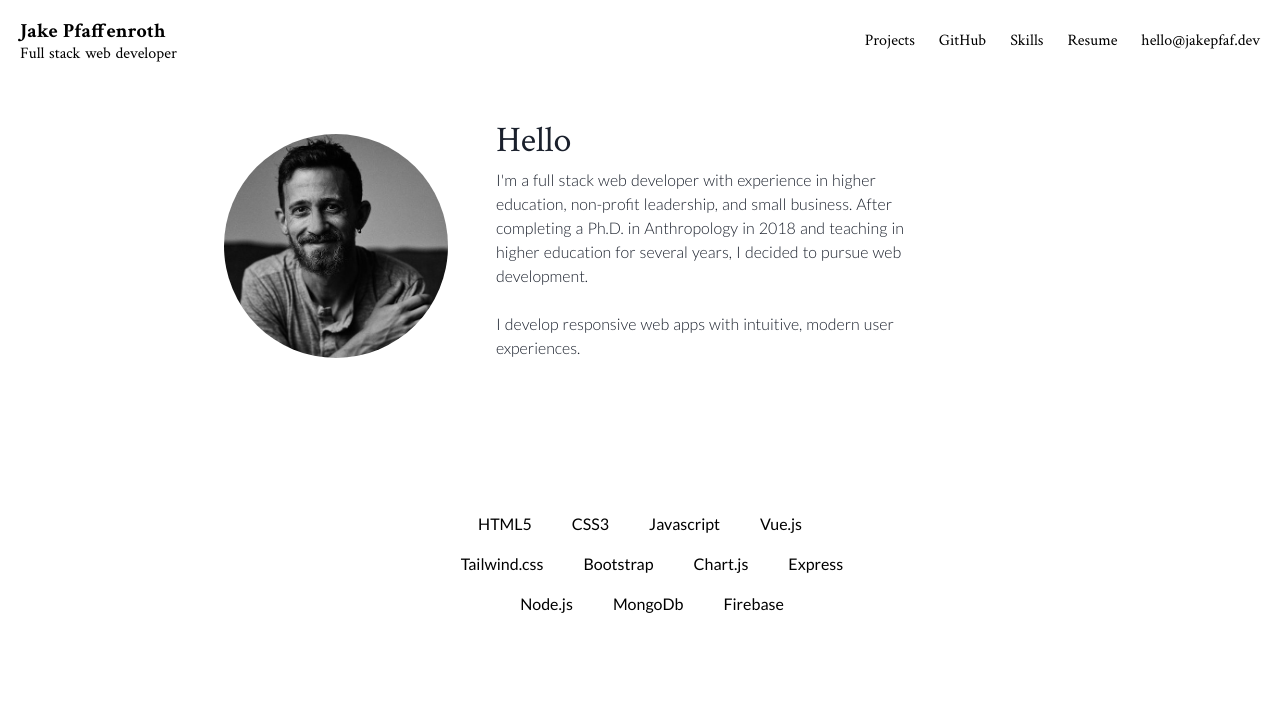
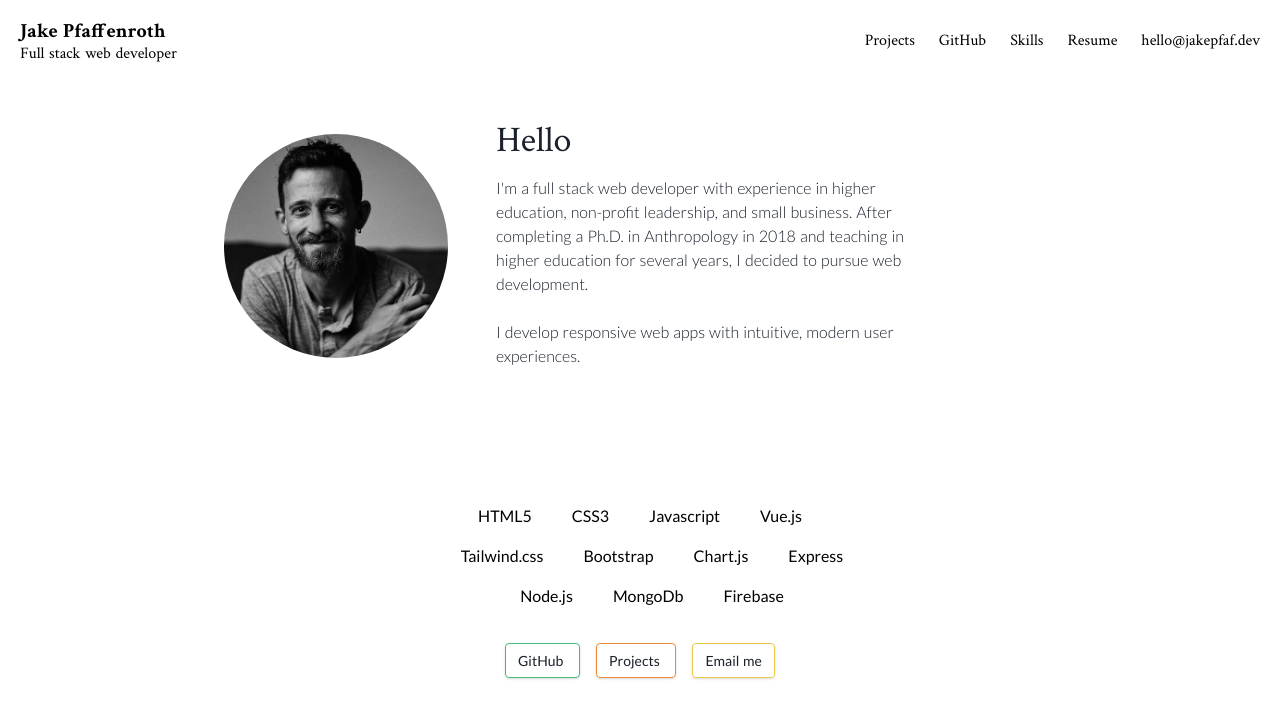
Before and after one commit to jakepfaffenroth/portfolio, a Nuxt app: page / in a window 1280 px wide. Shown: the top 718 px of the page. Built offline with nearby package versions, Linux system fonts and the light colour scheme.

Commit message:
Added quick buttons to home page

```diff
--- a/components/PortfolioLinks.vue
+++ b/components/PortfolioLinks.vue
@@ -1,5 +1,5 @@
 <template>
-  <div id="links" class='text-center'>
+  <div id="links" class=' m-8 text-center space-x-4'>
     <a
       href="https://github.com/jakepfaffenroth"
       target="_blank"
@@ -7,9 +7,9 @@
     >
       GitHub
     </a>
-    <a href="#projects" class="btn btn-orange">
+    <nuxt-link to="projects" class="btn btn-orange">
       Projects
-    </a>
+    </nuxt-link>
     <a href="mailto:hello@jakepfaf.dev" class="btn btn-yellow">
       Email me
     </a>
--- a/pages/index.vue
+++ b/pages/index.vue
@@ -8,7 +8,7 @@
         id="hello-text"
         class="sm:col-start-2 lg:pr-32 md:text-md font-light font-body text-gray-900 text-center sm:text-left "
       >
-        <p class="text-3xl sm:text-4xl font-display  ">
+        <p class="my-2 sm:mt-0 text-3xl sm:text-4xl font-display  ">
           Hello
         </p>
         <p>
@@ -26,16 +26,18 @@
       </div>
     </div>
     <!-- Tech Stack Row -->
-    <div id="stack" class="stack px-8 sm:mt-24 md:px-24 lg:px-32 xl:px-48 space-x-6">
+    <div id="stack" class="stack px-8 sm:mt-20 md:px-24 lg:px-32 xl:px-48 space-x-6">
       <p class="p-1 sm:p-2" v-for="tech in techStack" :key="tech.name">
         {{ tech.name }}
       </p>
     </div>
+    <portfolio-links />
   </section>
 </template>
 
 <script>
 import Photo from "~/components/Photo.vue";
+import PortfolioLinks from "~/components/PortfolioLinks.vue";
 
 export default {
   head() {
@@ -44,7 +46,8 @@ export default {
     };
   },
   components: {
-    Photo
+    Photo,
+    PortfolioLinks
     // AboutMe,
     // Projects,
     // Resume
```
